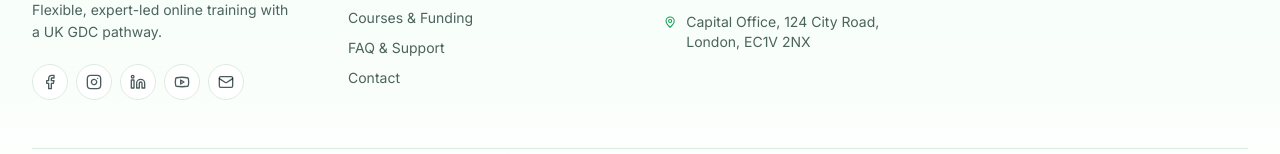
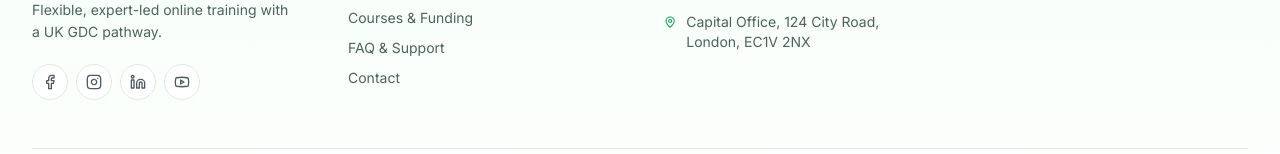
Before and after one commit to MohanPrasathSece/career-upgrade-path, a React (Vite) app: page / in a window 1280 px wide. Shown: the part 4500-4654 px from the top of the page. Built offline with nearby package versions, Linux system fonts and the light colour scheme.

Commit message:
Remove email icon from socials list and update email address in contact route

```diff
--- a/src/components/site/Footer.tsx
+++ b/src/components/site/Footer.tsx
@@ -39,7 +39,6 @@ export function Footer() {
                 { Icon: Instagram, href: "#", aria: "Instagram" },
                 { Icon: Linkedin, href: "#", aria: "LinkedIn" },
                 { Icon: Youtube, href: "#", aria: "YouTube" },
-                { Icon: Mail, href: "mailto:info@careerupgradedentalschool.co.uk", aria: "Email" },
               ].map(({ Icon, href, aria }, i) => (
                 <a
                   key={i}
--- a/src/routes/contact.tsx
+++ b/src/routes/contact.tsx
@@ -37,8 +37,8 @@ const info = [
   {
     icon: Mail,
     label: "Email",
-    value: "admissions@careerupgrade.uk",
-    href: "mailto:admissions@careerupgrade.uk",
+    value: "info@careerupgradedentalschool.co.uk",
+    href: "mailto:info@careerupgradedentalschool.co.uk",
   },
   { icon: MapPin, label: "Address", value: "Capital Office, 124 City Road, London, EC1V 2NX" },
   { icon: Clock, label: "Working Hours", value: "Mon–Fri · 9:00 – 18:00" },
@@ -73,7 +73,7 @@ Course Interest: ${form.course}
 Message:
 ${form.message}`;
 
-      const mailtoUrl = `mailto:admissions@careerupgrade.uk?subject=${encodeURIComponent(subject)}&body=${encodeURIComponent(body)}`;
+      const mailtoUrl = `mailto:info@careerupgradedentalschool.co.uk?subject=${encodeURIComponent(subject)}&body=${encodeURIComponent(body)}`;
       window.location.href = mailtoUrl;
 
       setSent(true);
```
